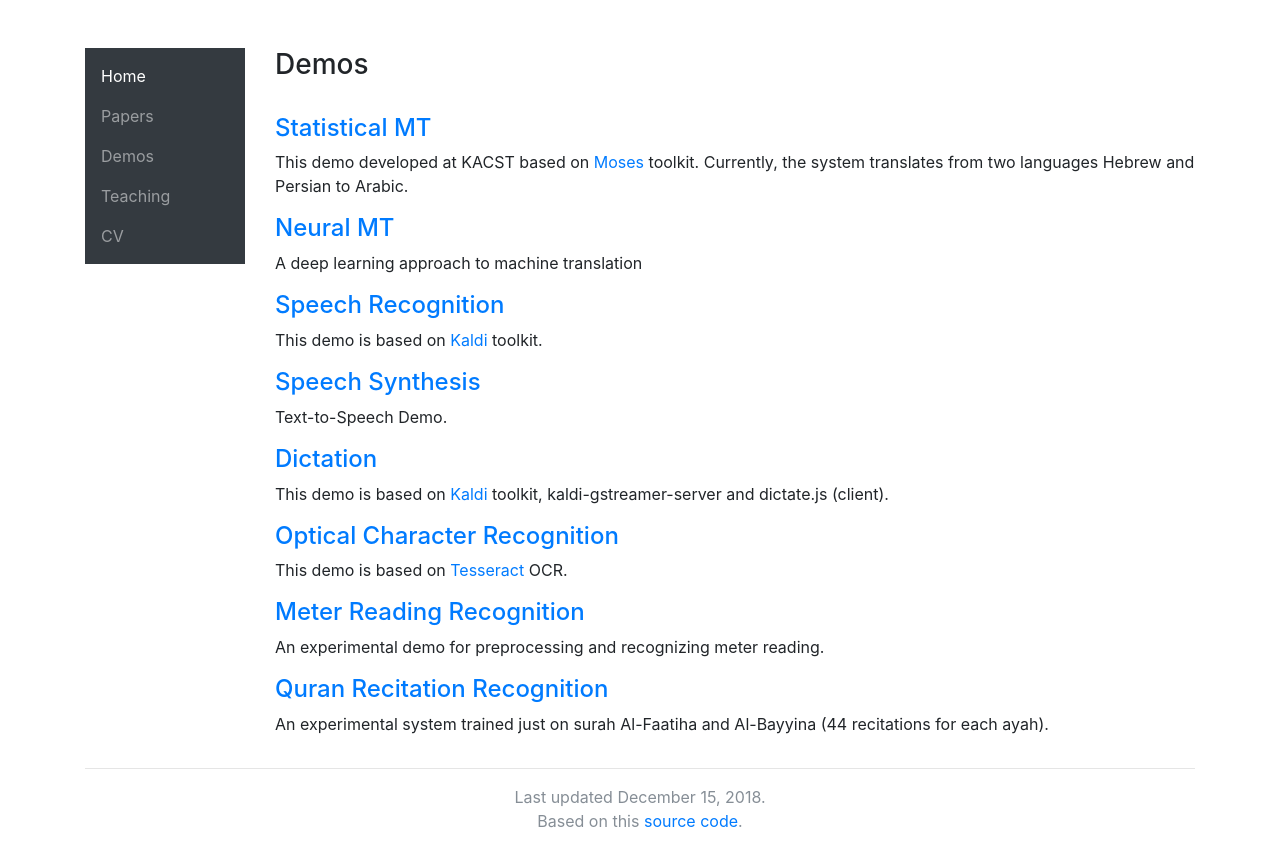
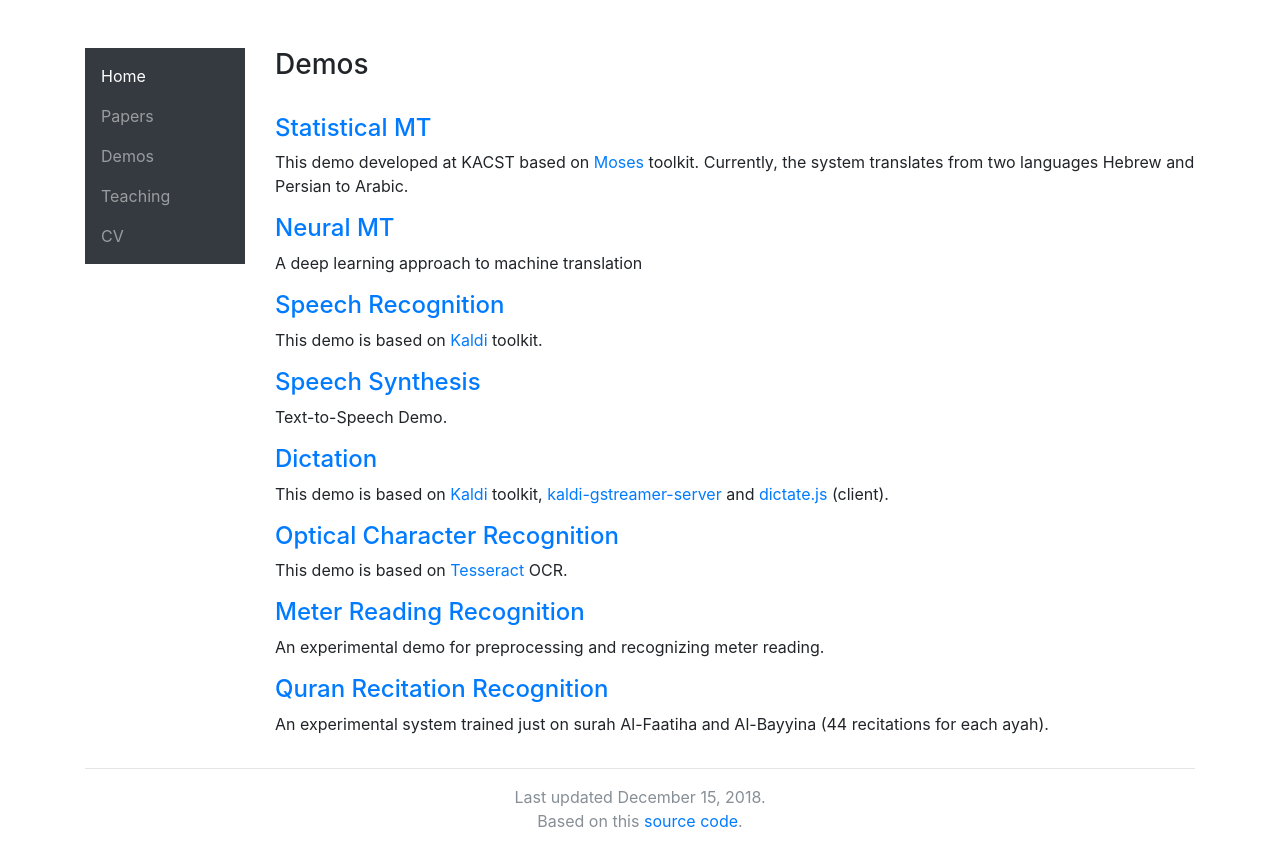
Before and after one commit to asrajeh/asrajeh.github.io, a Jekyll site: the page built from demos.html, in a window 1280 px wide. Shown: the top 867 px of the page. Built offline with Jekyll 4.4.1, drawn with Linux system fonts in a browser that asks for light colours; nearby versions of some CDN libraries; part of the change alters nothing that is shown.

```diff
--- a/demos.html
+++ b/demos.html
@@ -29,7 +29,7 @@ Text-to-Speech Demo.
 
 <h4><a href="http://asrajeh.ddns.net/dictate/">Dictation</a></h4>
 <dl>
-This demo is based on <a href="http://kaldi-asr.org/">Kaldi</a> toolkit, kaldi-gstreamer-server and dictate.js (client).
+This demo is based on <a href="http://kaldi-asr.org/">Kaldi</a> toolkit, <a href="http://github.com/alumae/kaldi-gstreamer-server">kaldi-gstreamer-server</a> and <a href="http://kaljurand.github.io/dictate.js/">dictate.js</a> (client).
 </dl>
 
 <h4><a href="http://asrajeh.ddns.net/ocr/">Optical Character Recognition</a></h4>
```
